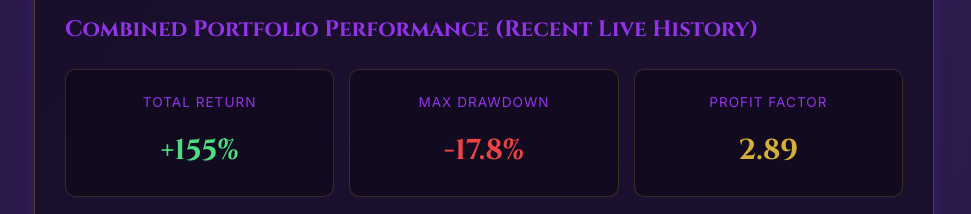
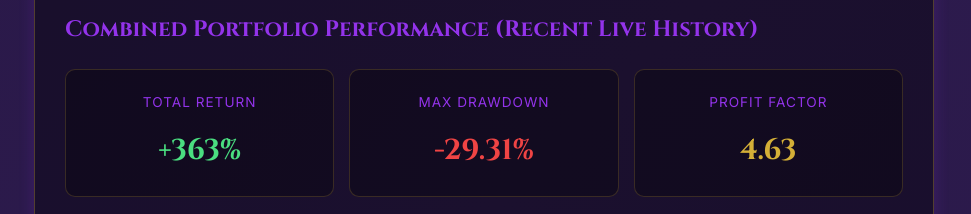
Before and after one commit to Makuroi508/pvbx_dashboard, a plain HTML site: page whitepaper.html in a window 1280 px wide. Shown: the part 4320-4534 px from the top of the page, without its empty margins (156-1127 px from the left). Drawn offline with Linux system fonts and the light colour scheme.

Commit message:
Update whitepaper.html

```diff
--- a/whitepaper.html
+++ b/whitepaper.html
@@ -575,15 +575,15 @@
             <div class="stats-display">
                 <div class="stat-box">
                     <div class="stat-label">Total Return</div>
-                    <div class="stat-value" style="color: #4ade80;">+155%</div>
+                    <div class="stat-value" style="color: #4ade80;">+363%</div>
                 </div>
                 <div class="stat-box">
                     <div class="stat-label">Max Drawdown</div>
-                    <div class="stat-value" style="color: #ef4444;">-17.8%</div>
+                    <div class="stat-value" style="color: #ef4444;">-29.31%</div>
                 </div>
                 <div class="stat-box">
                     <div class="stat-label">Profit Factor</div>
-                    <div class="stat-value">2.89</div>
+                    <div class="stat-value">4.63</div>
                 </div>
             </div>
 
```
